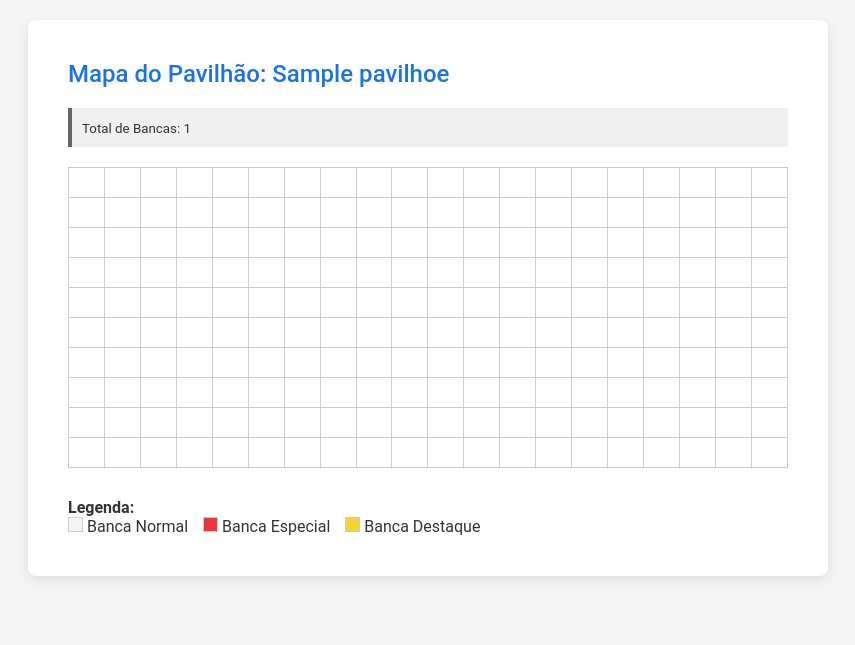
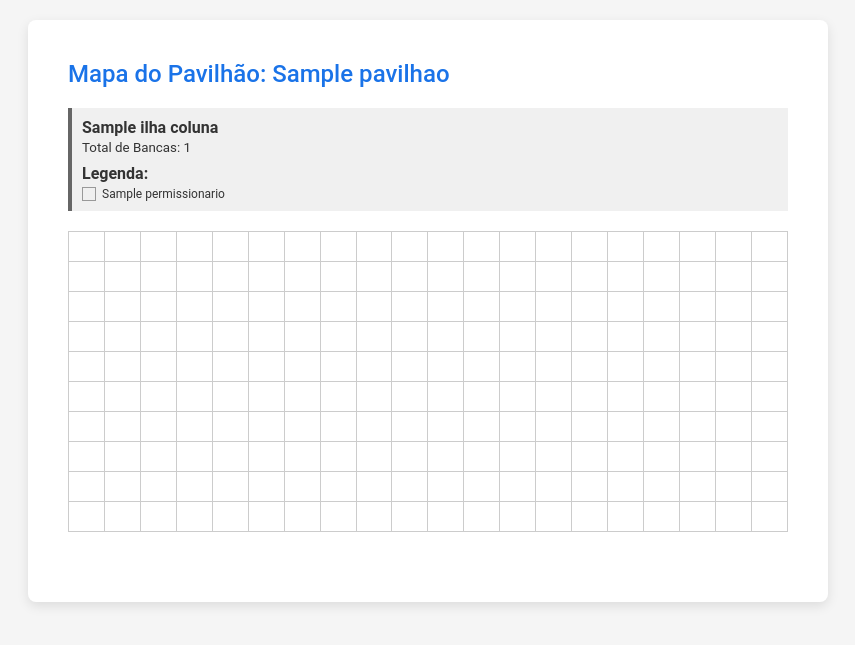
Before and after one commit to alexodisseus/mapas, a Flask app: template mp/templates/lists/mapas.html in a window 1280 px wide. Shown: the top 645 px of the page, without its empty margins (212-1067 px from the left). Run offline with Flask 3, Linux system fonts and the light colour scheme; tables that the repository leaves empty hold one stand-in row (values such as "Sample post"); the template is opened without the code that fills it: values that come from a table or form of the project are taken from there, most other values are stand-ins (such as "Sample title", 1, 10 or a date in 2020).

Commit message:
segundo comentario

```diff
--- a/mp/lists.py
+++ b/mp/lists.py
@@ -57,7 +57,7 @@
     data = model.get_mapas()
     cordenadas = model.get_mapas_cordenadas(id_pavilhao)
 
-    return render_template('lists/mapas.html', data=cordenadas , cordenadas = cordenadas)
+    return render_template('lists/mapas.html', data=data , cordenadas = cordenadas)
 
 
 @lists.route('/mapa/listar')
--- a/mp/templates/lists/mapas.html
+++ b/mp/templates/lists/mapas.html
@@ -52,14 +52,14 @@
         }
     </style>
 {% endblock %}
+{% block content %}
 
-{% block content %}
 <div class="content-area">
-    <h3>Mapa do Pavilhão: {{ data[0].pavilhao.nome if data else '' }}</h3>
+    <h3>Mapa do Pavilhão: {{ cordenadas[0].pavilhao.nome if cordenadas else '' }}</h3>
 
     {# Agrupa bancas por ilha #}
     {% set ilhas = {} %}
-    {% for item in data %}
+    {% for item in cordenadas %}
         {% if item.ilha_coluna.id not in ilhas %}
             {% set _ = ilhas.update({item.ilha_coluna.id: {'nome': item.ilha_coluna.nome, 'bancas': []}}) %}
         {% endif %}
@@ -70,9 +70,26 @@
     {% for ilha_id, ilha in ilhas.items() %}
     <div class="ilha-container">
         <div class="ilha-header">
-            <h4>{{ ilha.nome }}</h4>
-            <small>Total de Bancas: {{ ilha.bancas|length }}</small>
-        </div>
+    <h4>{{ ilha.nome }}</h4>
+    <small>Total de Bancas: {{ ilha.bancas|length }}</small><br>
+
+    <div style="margin-top: 8px;">
+    <strong>Legenda:</strong>
+    <div style="display: flex; flex-wrap: wrap; gap: 12px; margin-top: 4px;">
+        {% set nomes_legenda = [] %}
+        {% for banca in ilha.bancas %}
+            {% if banca.permissionario not in nomes_legenda %}
+                {% set _ = nomes_legenda.append(banca.permissionario) %}
+                <div style="display: flex; align-items: center; gap: 6px; font-size: 12px;">
+                    <span style="width: 14px; height: 14px; background-color: {{ banca.coordenadas.cor }}; border: 1px solid #999; display: inline-block;"></span>
+                    <span>{{ banca.permissionario }}</span>
+                </div>
+            {% endif %}
+        {% endfor %}
+    </div>
+</div>
+
+</div>
 
         <table class="grid-map">
             <tbody>
@@ -101,16 +118,6 @@
     </div>
     {% endfor %}
 
-    <div class="map-legend" style="margin-top: 20px;">
-        <h4>Legenda:</h4>
-        <div style="display: flex; gap: 15px; flex-wrap: wrap;">
-            {% for cor, tipo in {'#f5f5f5': 'Normal', '#ed333b': 'Especial', '#f6d32d': 'Destaque'}.items() %}
-                <div>
-                    <span style="display: inline-block; width: 15px; height: 15px; background-color: {{ cor }}; border: 1px solid #ccc;"></span>
-                    Banca {{ tipo }}
-                </div>
-            {% endfor %}
-        </div>
-    </div>
+
 </div>
 {% endblock %}
```
Also changed, not shown: mp/model.py (+13 -12 lines).
